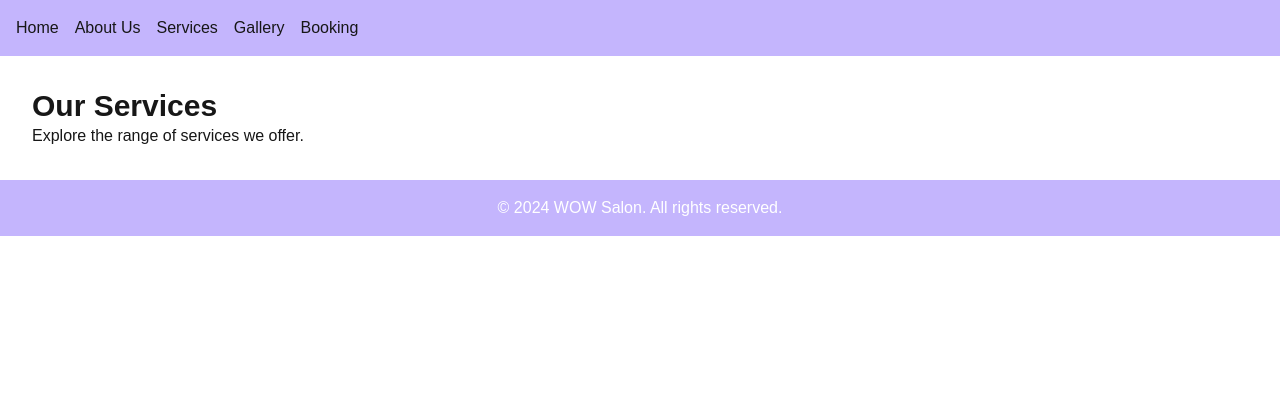
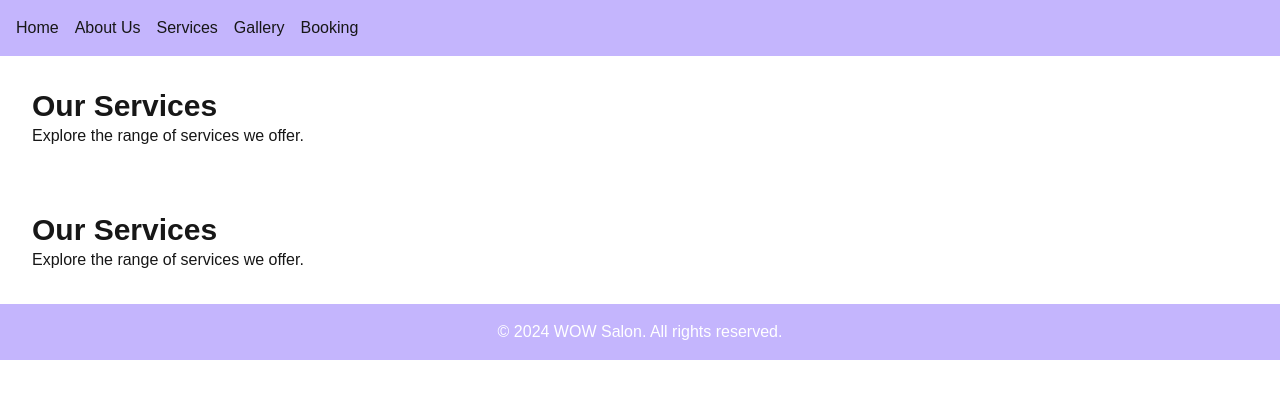
Before and after one commit to viduniWaidya/WOW-Salon, a Next.js app: page /services in a window 1280 px wide. Shown: the top 398 px of the page. Built offline with nearby package versions, Linux system fonts and the light colour scheme.

Commit message:
Gallery page updates

```diff
--- a/src/app/gallery/page.js
+++ b/src/app/gallery/page.js
@@ -1,31 +1,12 @@
-// src/app/gallery/page.js
+import Image from 'next/image';
+import wowlogo from '@/app/assets/images/wowlogo.png';
+import layout1 from '@/app/assets/images/layout1.png';
+import layout2 from '@/app/assets/images/layout2.png';
 
-import Footer from '../components/Footer';
-
-import wowlogo from '@/app/assets/images/wowlogo.png';
-import girl from '@/app/assets/images/girl.png';
-import hstyle2 from '@/app/assets/images/hstyle2.png';
-import hstyle1 from '@/app/assets/images/hstyle1.png';
-
-// export default function Gallery() {
-//   return (
-//     <>
-
-//       <div className="p-8">
-//         <h1 className="text-3xl font-bold">Gallery</h1>
-//         <p>Check out our beautiful work.</p>
-//       </div>
-
-//     </>
-//   );
-// }
-
-
-import Image from 'next/image';
 
 export default function Gallery() {
   return (
-    <div className="font-sans">
+    <div className="font-sans text-black">
       {/* Header */}
       <header className="bg-gray-100 py-4">
         <div className="container mx-auto flex justify-between items-center px-6">
@@ -59,11 +40,6 @@ export default function Gallery() {
         <p className="text-gray-600 mb-8 max-w-xl mx-auto">
             Step into the world of beauty, style, and grooming through our Wow Unisex Salon Gallery! Explore the transformations we create and get inspired for your next look. From bold hair makeovers to flawless skin treatments, our gallery showcases the artistry, skill, and passion we put into every service.
         </p>
-
-
-
-
-
 
         {/* Services Section */}
         <h2 className="text-2xl font-bold mb-6 uppercase">Our Services in Action</h2>
--- a/src/app/services/page.js
+++ b/src/app/services/page.js
@@ -10,6 +10,10 @@ export default function Services() {
         <h1 className="text-3xl font-bold">Our Services</h1>
         <p>Explore the range of services we offer.</p>
       </div>
+      <div className="p-8">
+        <h1 className="text-3xl font-bold">Our Services</h1>
+        <p>Explore the range of services we offer.</p>
+      </div>
 
     </>
   );
```
